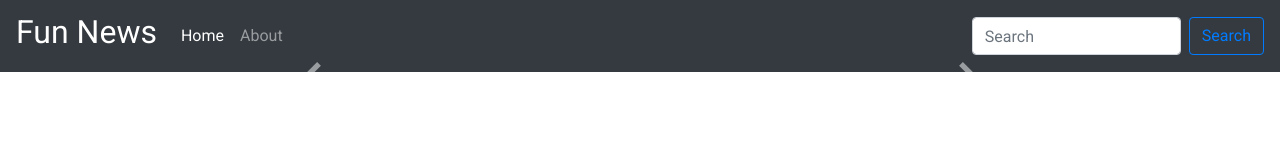
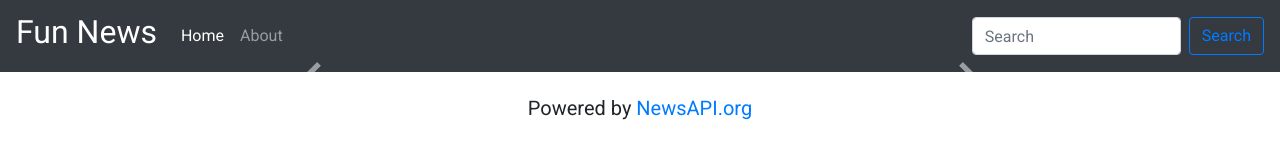
Before and after one commit to MrSimmmons/NewsApp, a website: page index.html in a window 1280 px wide. Drawn offline with nearby package versions, Linux system fonts and the light colour scheme; no server answers.

Commit message:
added spacing

```diff
--- a/index.html
+++ b/index.html
@@ -66,6 +66,9 @@
 
 		</div>
 	</div>
+	<div class="powered">
+		<h5>Powered by <a href="https://newsapi.org/">NewsAPI.org</a></h5>
+	</div>
 
 	<script src="node_modules/jquery/dist/jquery.min.js"></script>
 	<script src="node_modules/bootstrap/dist/js/bootstrap.min.js"></script>
--- a/scss/main.scss
+++ b/scss/main.scss
@@ -71,6 +71,14 @@ body {
 	}
 }
 
+.jumbotron {
+	margin-bottom: 0;
+}
+
+.powered {
+	text-align: center;
+	margin: 1.2em 0;
+}
 
 @media screen and (max-width: 900px) {
 	#carousel {
```
Also changed, not shown: css/main.css, css/main.min.css, 1 other file.
